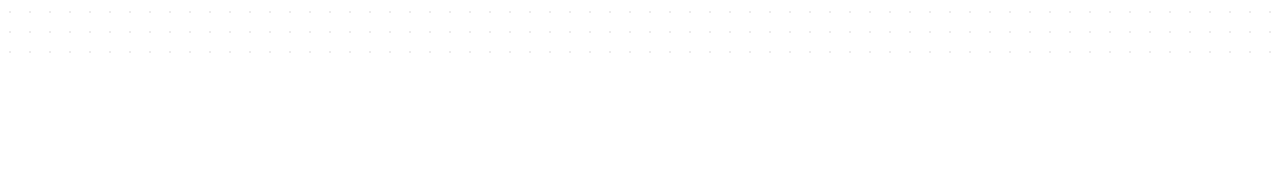
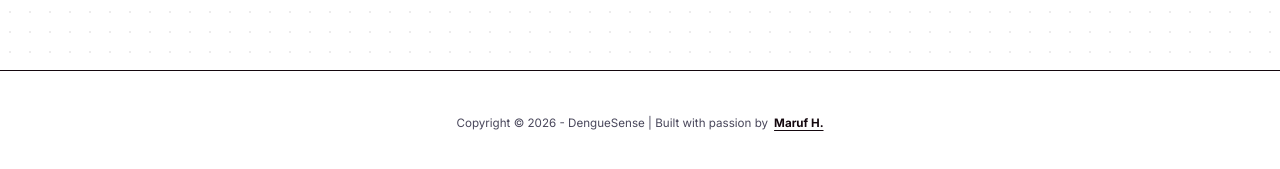
Before and after one commit to marufh-dev/DengueSense, a React (Vite) app in the folder frontend/: page /login in a window 1280 px wide. Shown: the part 731-900 px from the top of the page. Before the commit the page ends 801 px from the top, so only its background shows below. Built offline with nearby package versions, Linux system fonts and the light colour scheme; no server answers.

Commit message:
docs,ui: update contact email and add custom branded footer with GitHub profile credit

```diff
--- a/frontend/src/App.jsx
+++ b/frontend/src/App.jsx
@@ -1,6 +1,7 @@
 import { Suspense, lazy } from "react";
 import { Route, Routes } from "react-router-dom";
 import Navbar from "./components/Navbar";
+import Footer from "./components/Footer";
 import ProtectedRoute from "./components/ProtectedRoute";
 import PageSkeleton from "./components/PageSkeleton";
 import AtmosphericParticles from "./components/AtmosphericParticles";
@@ -25,7 +26,15 @@ const ErrorPage = lazy(() => import("./pages/ErrorPage"));
 
 export default function App() {
   return (
-    <div style={{ position: "relative", minHeight: "100vh", background: "var(--bg-canvas)" }}>
+    <div
+      style={{
+        position: "relative",
+        minHeight: "100vh",
+        background: "var(--bg-canvas)",
+        display: "flex",
+        flexDirection: "column",
+      }}
+    >
       {/* Dynamic atmospheric particle field */}
       <AtmosphericParticles />
 
@@ -35,7 +44,7 @@ export default function App() {
 
       <Navbar />
 
-      <main style={{ position: "relative", zIndex: 1 }}>
+      <main style={{ position: "relative", zIndex: 1, flex: 1 }}>
         <Suspense fallback={<PageSkeleton />}>
           <Routes>
             <Route path="/login" element={<LoginPage />} />
@@ -145,6 +154,8 @@ export default function App() {
           </Routes>
         </Suspense>
       </main>
+
+      <Footer />
     </div>
   );
 }
--- /dev/null
+++ b/frontend/src/components/Footer.jsx
@@ -0,0 +1,38 @@
+export default function Footer() {
+  return (
+    <footer
+      style={{
+        position: "relative",
+        zIndex: 1,
+        marginTop: "auto",
+        borderTop: "1px solid #14080e",
+        background: "#ffffff",
+        padding: "20px 16px",
+        textAlign: "center",
+        fontSize: "0.86rem",
+        color: "var(--ink-secondary)",
+        fontFamily: "var(--font-sans)",
+      }}
+    >
+      <div className="container" style={{ display: "flex", alignItems: "center", justifyContent: "center", flexWrap: "wrap", gap: 6 }}>
+        <span>Copyright &copy; 2026 - DengueSense | Built with passion by</span>
+        <a
+          href="https://github.com/marufh-dev"
+          target="_blank"
+          rel="noreferrer"
+          style={{
+            color: "#14080e",
+            fontWeight: 700,
+            textDecoration: "underline",
+            textUnderlineOffset: "3px",
+            transition: "opacity 0.15s ease",
+          }}
+          onMouseOver={(e) => (e.currentTarget.style.opacity = "0.75")}
+          onMouseOut={(e) => (e.currentTarget.style.opacity = "1")}
+        >
+          Maruf H.
+        </a>
+      </div>
+    </footer>
+  );
+}
```
Also changed, not shown: 1 other file (tests, documents, lock files or other folders).
